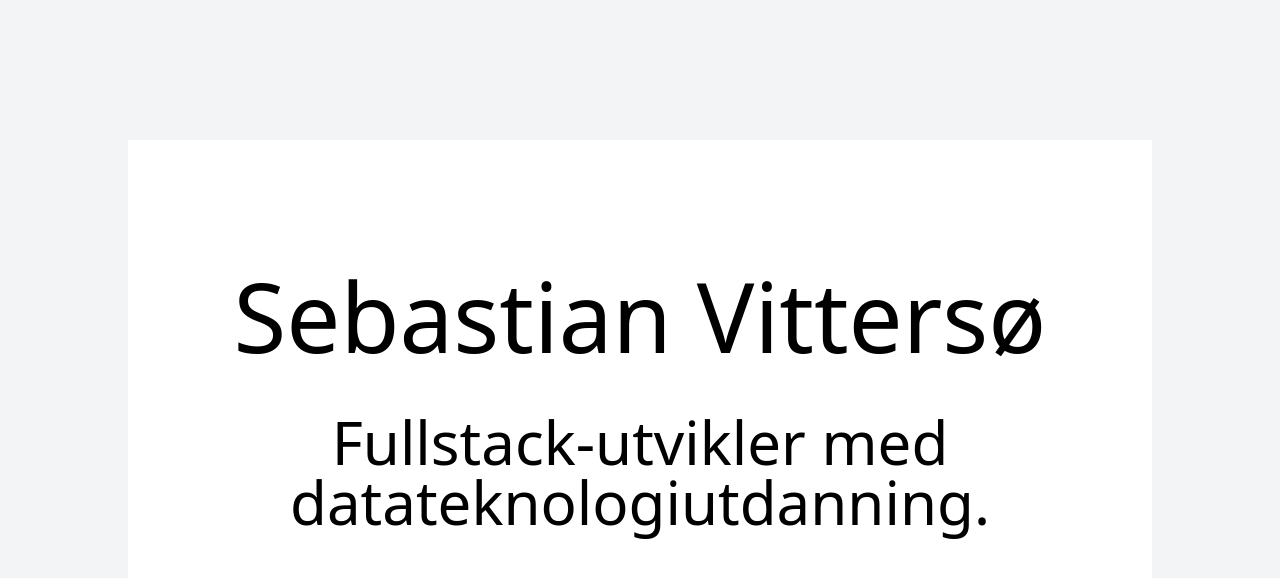
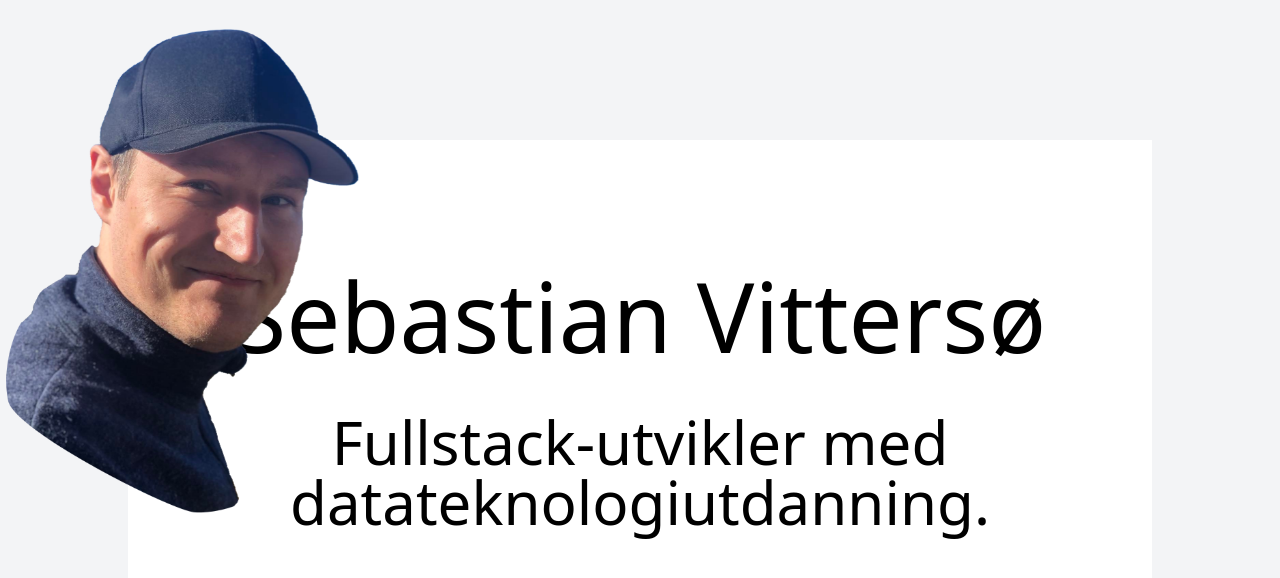
Before and after one commit to sebastianvitterso/vitterso.net, a Vue app: page / in a window 1280 px wide. Shown: the top 578 px of the page. Built offline with nearby package versions, Linux system fonts and the light colour scheme.

Commit message:
Oppdater pakker og vis ansiktet alltid

```diff
--- a/src/components/Face.vue
+++ b/src/components/Face.vue
@@ -1,7 +1,17 @@
 <template>
-  <div class="absolute inset-0 w-screen h-screen overflow-hidden" :class="[enableFace ? 'cursor-none' : '']"
-    @dblclick="toggleFace" @mousemove="onMouseMove" @touchmove="onTouchMove">
-    <div v-if="enableFace" id="face" class="w-96 absolute top-0 left-0" :style="`translate: ${x}px  ${y}px;`">
+  <div
+    class="absolute inset-0 w-screen h-screen overflow-hidden"
+    :class="[enableFace ? 'cursor-none' : '']"
+    @dblclick="toggleFace"
+    @mousemove="onMouseMove"
+    @touchmove="onTouchMove"
+  >
+    <div
+      v-if="enableFace"
+      id="face"
+      class="w-96 absolute top-0 left-0"
+      :style="`translate: ${x}px  ${y}px;`"
+    >
       <img :src="faceImage" alt="My face" />
     </div>
   </div>
@@ -11,7 +21,7 @@
 import { ref } from 'vue'
 import faceImage from '../assets/face.png'
 
-const enableFace = ref(false)
+const enableFace = ref(true)
 const x = ref(0)
 const y = ref(0)
 
@@ -31,8 +41,8 @@ function onMouseMove(event: MouseEvent) {
 function moveFace(xPos: number, yPos: number) {
   const faceWidth = 384
   const faceHeight = 512
-  x.value = xPos - (faceWidth / 2)
-  y.value = yPos - (faceHeight / 2)
+  x.value = xPos - faceWidth / 2
+  y.value = yPos - faceHeight / 2
 }
 </script>
 
@@ -42,7 +52,6 @@ function moveFace(xPos: number, yPos: number) {
 }
 
 @keyframes float {
-
   100%,
   0% {
     translate: 0;
@@ -53,7 +62,7 @@ function moveFace(xPos: number, yPos: number) {
   }
 }
 
-#face>img {
+#face > img {
   animation: float 3s ease-in-out infinite alternate;
 }
 </style>
```
Also changed, not shown: package.json (+15 -15 lines), 1 other file (tests, documents, lock files or other folders).
